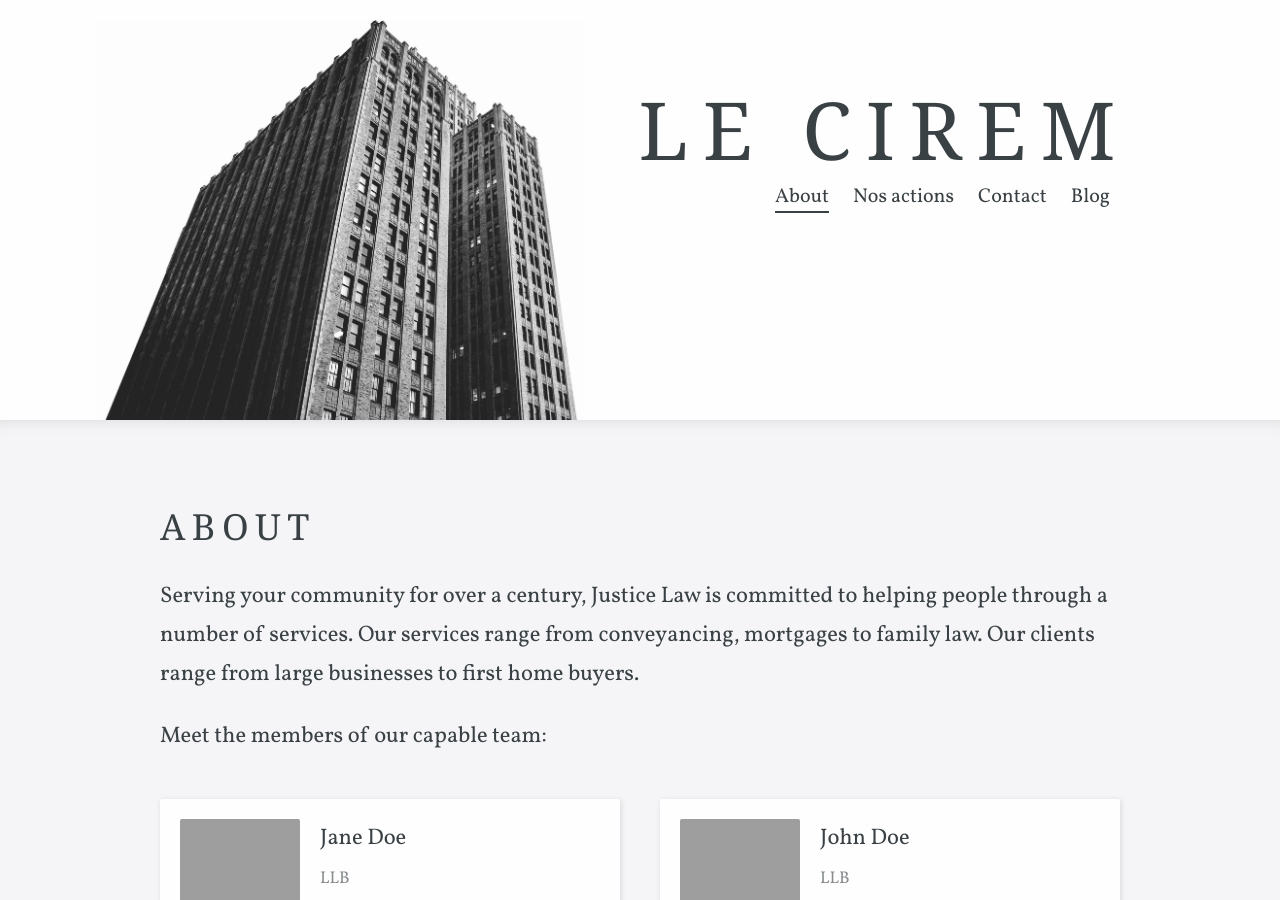
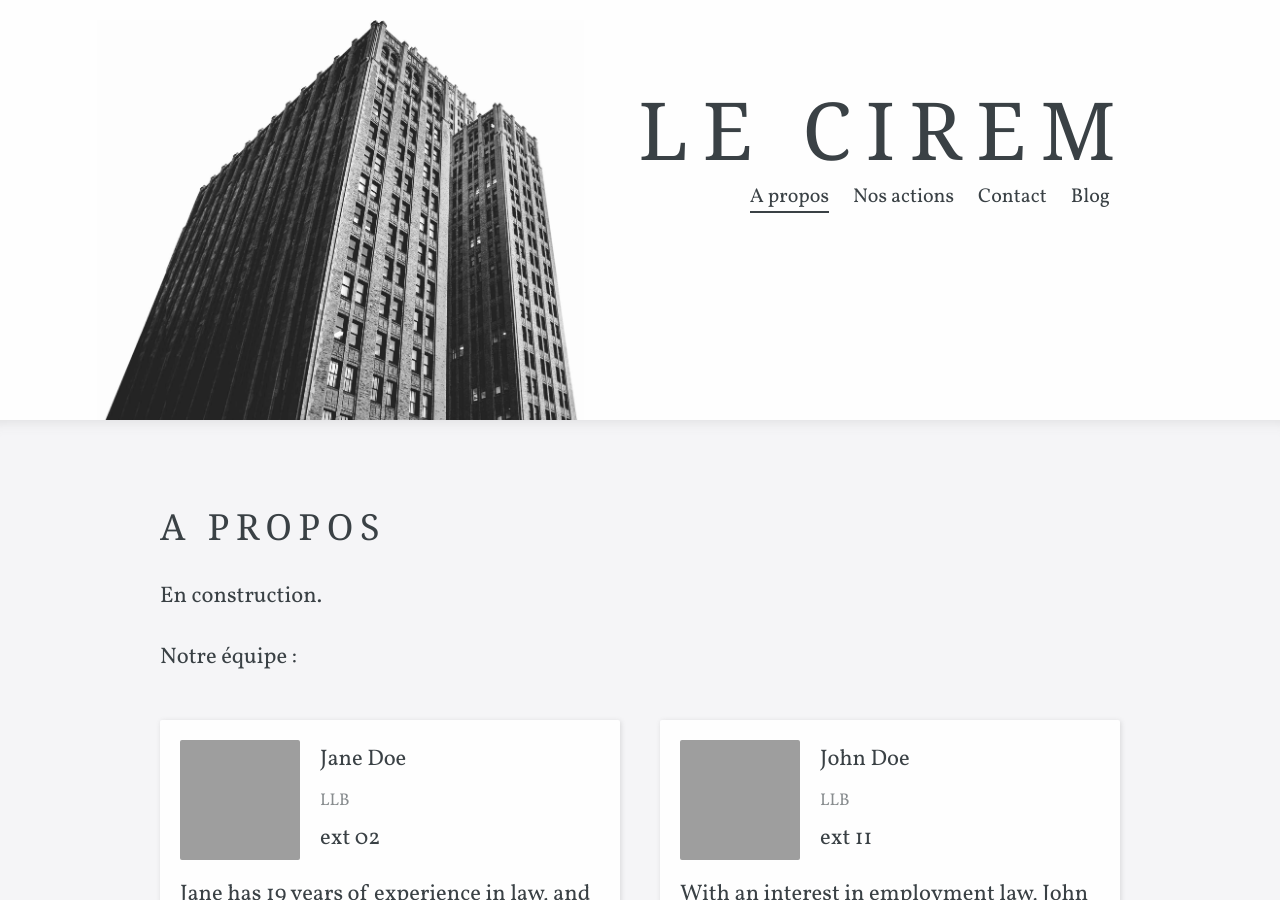
Before and after one commit to ciremwebsite/ciremwebsite.github.io, a Jekyll site: the page built from about.html, in a window 1280 px wide and 900 px high. Built offline with Jekyll 4.4.1, drawn with Linux system fonts in a browser that asks for light colours; some web fonts are replaced; grey boxes are pictures that could not be loaded.

Commit message:
Update about.html

```diff
--- a/about.html
+++ b/about.html
@@ -1,5 +1,5 @@
 ---
-title: About
+title: A propos
 call_to_action: Contact
 background_image_path:
 large_header: false
@@ -9,11 +9,10 @@ navigation_order: 1
 
 <div class="editable">
 	<p>
-		Serving your community for over a century, Justice Law is committed to helping people through a number of services.
-		Our services range from conveyancing, mortgages to family law. Our clients range from large businesses to first home buyers.
+		En construction.
 	</p>
 
-	<p>Meet the members of our capable team:</p>
+	<p>Notre équipe :</p>
 </div>
 
 <p class="editor-link"><a href="cloudcannon:collections/_staff_members" class="btn"><strong>&#9998;</strong> Update Staff Members</a></p>
```
